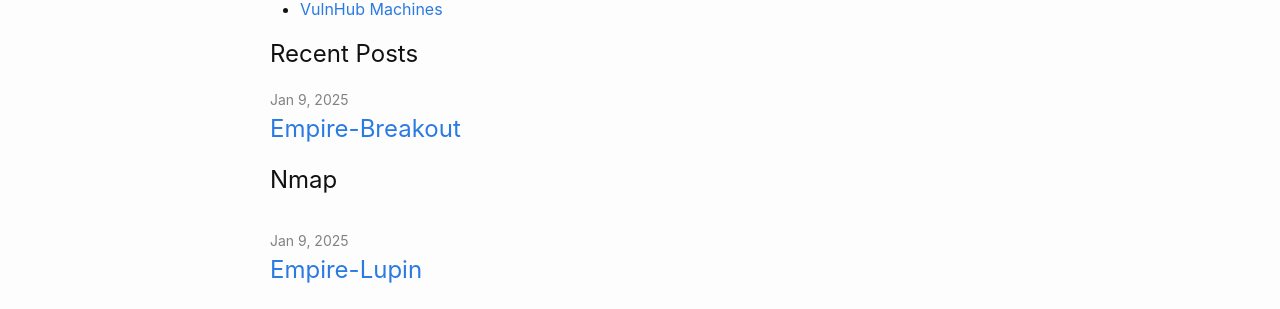
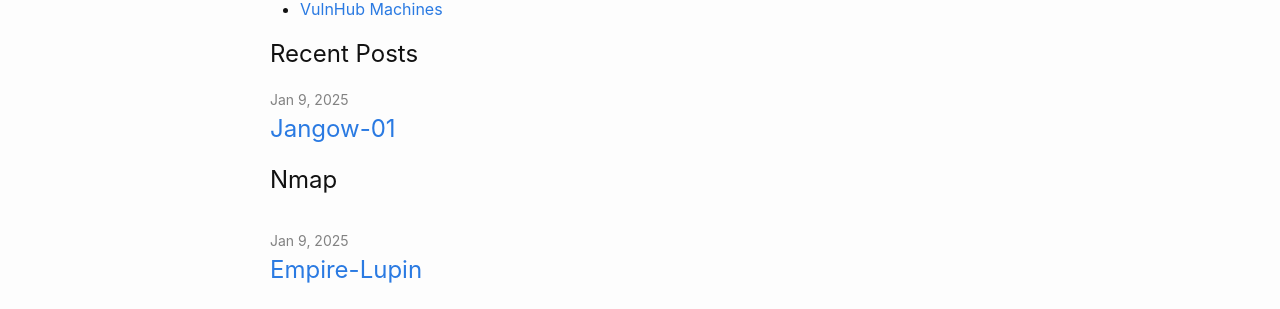
Before and after one commit to Firerey12/firerey12.github.io, a Jekyll site: the page built from index.md, in a window 1280 px wide. Shown: the part 377-686 px from the top of the page. Built offline with Jekyll 4.4.1, drawn with Linux system fonts in a browser that asks for light colours.

Commit message:
Update 2025-01-09-Jangow-01.md

```diff
--- a/_posts/2025-01-09-Jangow-01.md
+++ b/_posts/2025-01-09-Jangow-01.md
@@ -1,8 +1,8 @@
 ---
 layout: post
-title: Empire-Breakout
+title: Jangow-01
 categories: VulnHub Machines
-permalink: /vulnhub/empire-breakout
+permalink: /vulnhub/jangow-01
 ---
 
 ## Nmap
```
